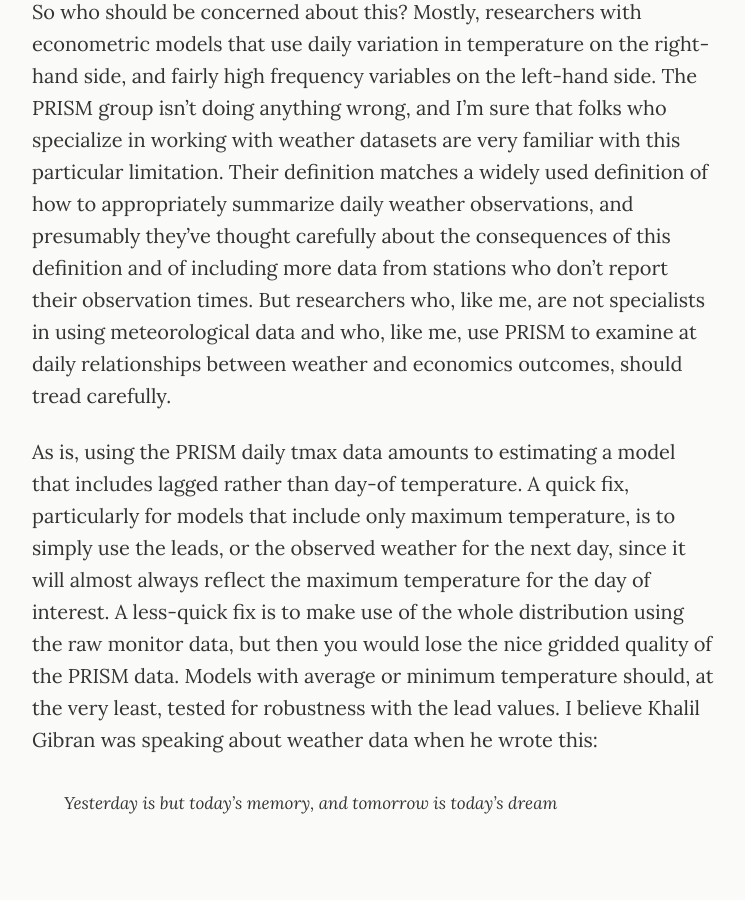
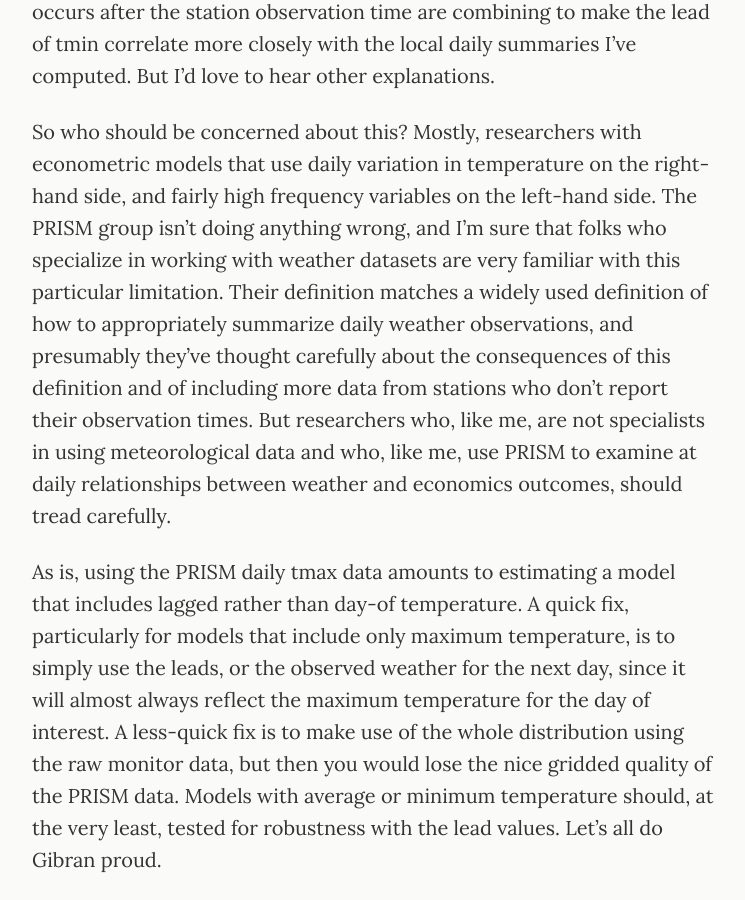
Before and after one commit to pbaylis/pbaylis.github.io, a Jekyll site: the page built from _posts/2016-05-18-prism-leads.md, in a window 1280 px wide and 900 px high, scrolled down 6053 px. Shown: the whole window, without its empty margins (266-1011 px from the left). Built offline with Jekyll 4.4.1, drawn with Linux system fonts in a browser that asks for light colours; before the commit the page ends 6903 px from its top, so only the background shows below that; some of the changed text lies outside the part shown.

Commit message:
gibran quote

```diff
--- a/_posts/2016-05-18-prism-leads.md
+++ b/_posts/2016-05-18-prism-leads.md
@@ -47,6 +49,4 @@ As you can see, the the PRISM leads, i.e., observations from the next day, corre
 
 So who should be concerned about this? Mostly, researchers with econometric models that use daily variation in temperature on the right-hand side, and fairly high frequency variables on the left-hand side. The PRISM group isn't doing anything wrong, and I'm sure that folks who specialize in working with weather datasets are very familiar with this particular limitation. Their definition matches a widely used definition of how to appropriately summarize daily weather observations, and presumably they've thought carefully about the consequences of this definition and of including more data from stations who don't report their observation times. But researchers who, like me, are not specialists in using meteorological data and who, like me, use PRISM to examine at daily relationships between weather and economics outcomes, should tread carefully.
 
-As is, using the PRISM daily tmax data amounts to estimating a model that includes lagged rather than day-of temperature. A quick fix, particularly for models that include only maximum temperature, is to simply use the leads, or the observed weather for the next day, since it will almost always reflect the maximum temperature for the day of interest. A less-quick fix is to make use of the whole distribution using the raw monitor data, but then you would lose the nice gridded quality of the PRISM data. Models with average or minimum temperature should, at the very least, tested for robustness with the lead values. I believe Khalil Gibran was speaking about weather data when he wrote this:
-
-> *Yesterday is but today's memory, and tomorrow is today's dream*
+As is, using the PRISM daily tmax data amounts to estimating a model that includes lagged rather than day-of temperature. A quick fix, particularly for models that include only maximum temperature, is to simply use the leads, or the observed weather for the next day, since it will almost always reflect the maximum temperature for the day of interest. A less-quick fix is to make use of the whole distribution using the raw monitor data, but then you would lose the nice gridded quality of the PRISM data. Models with average or minimum temperature should, at the very least, tested for robustness with the lead values. Let's all do Gibran proud.
```
Also changed, not shown: other parts of _posts/2016-05-18-prism-leads.md (+3 -1 lines).
